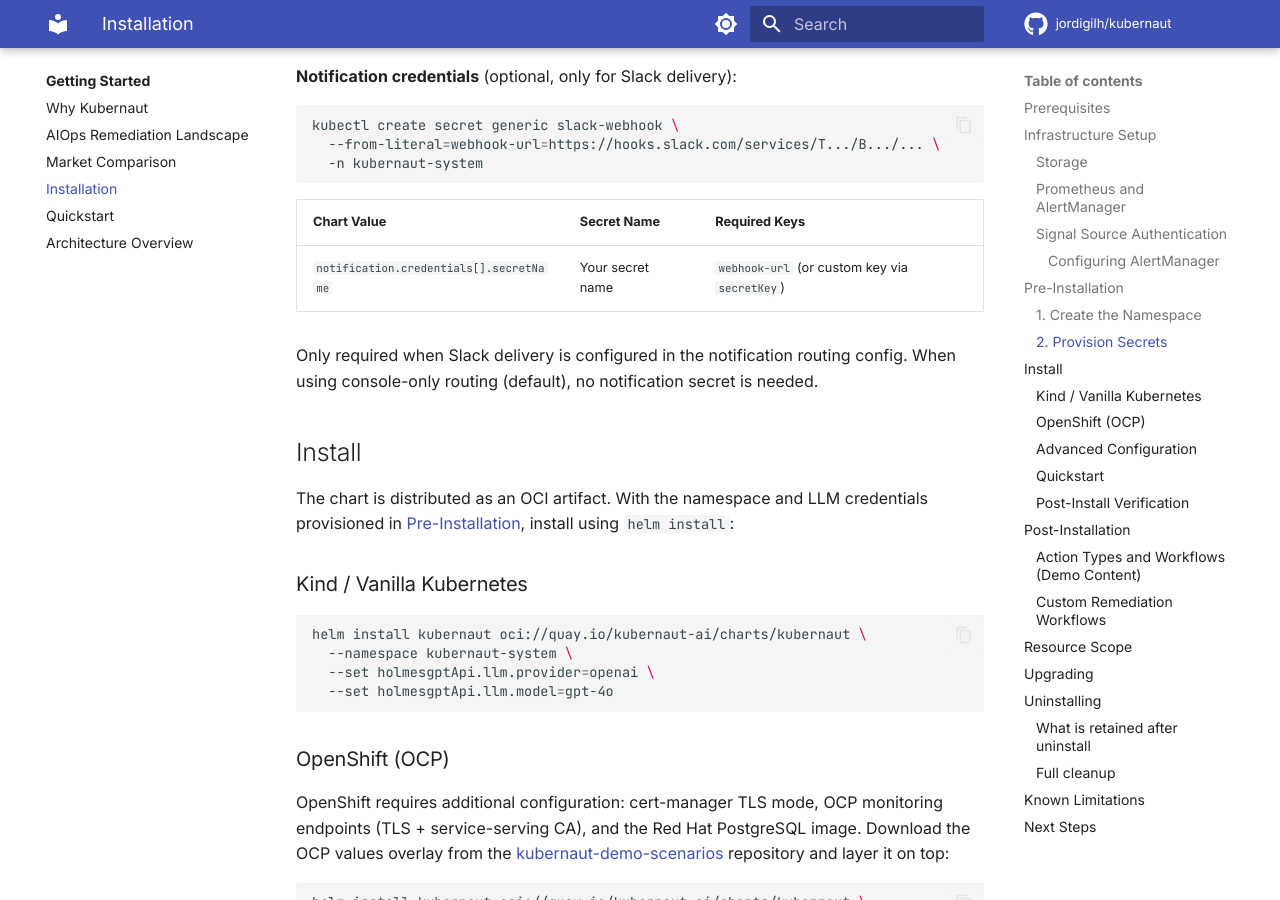
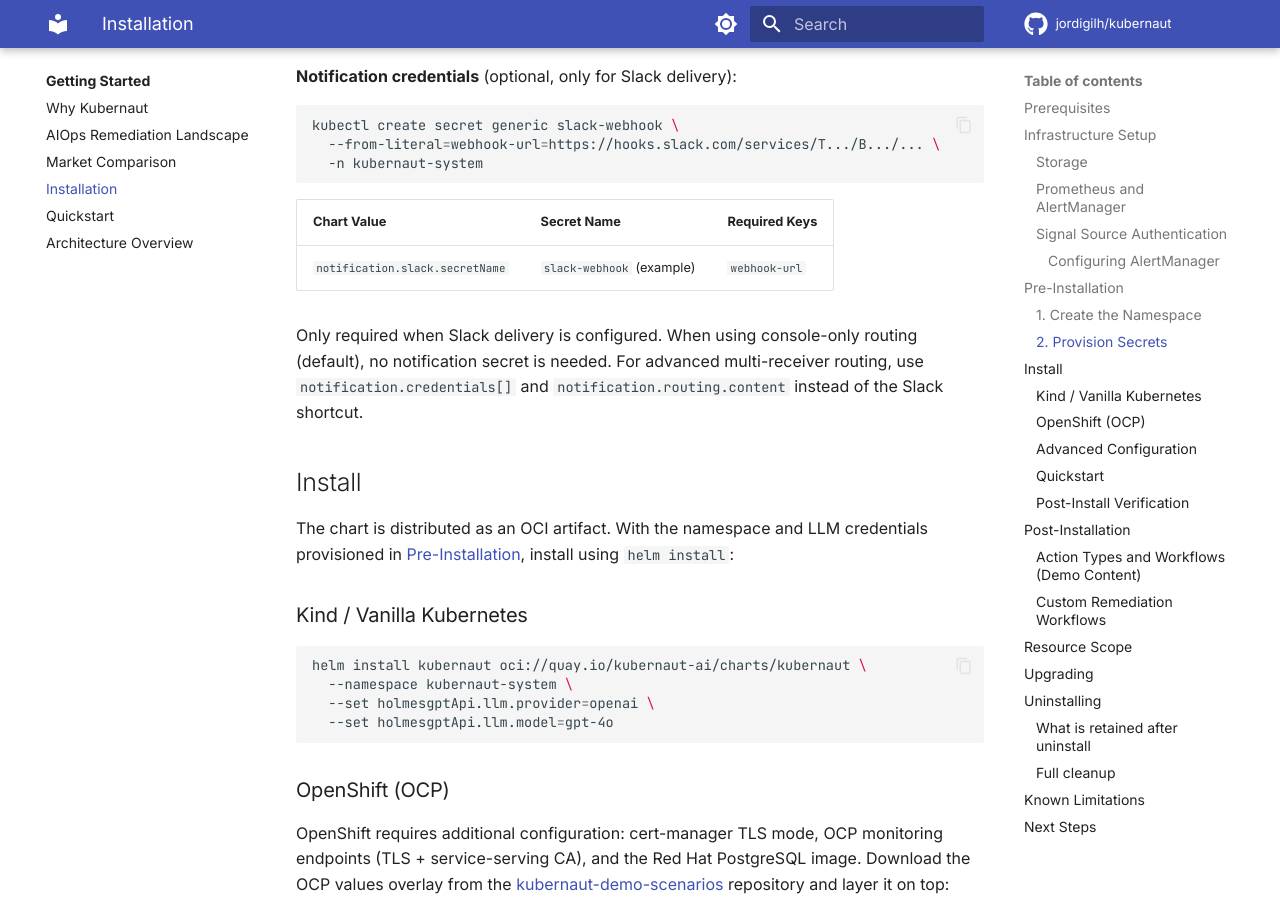
Before and after one commit to jordigilh/kubernaut-docs, an MkDocs documentation site: the page built from docs/getting-started/installation.md, in a window 1280 px wide and 900 px high, scrolled down 5198 px. Built offline with MkDocs 1.6.1 and Material for MkDocs 9.7.7, drawn with Linux system fonts in a browser that asks for light colours; comment, search, counter and statistics services are not loaded; the version menu is left out; some of the changed text lies outside the part shown.

Commit message:
docs: update notification table and simplify post-install verification
Show notification.slack.secretName shortcut as the primary path instead
of the low-level credentials[] mechanism. Simplify post-install
verification to kubectl get pods (readiness probes already confirm
health) and kubectl get rw (no auth needed, unlike DataStorage API).

Made-with: Cursor

```diff
--- a/docs/getting-started/installation.md
+++ b/docs/getting-started/installation.md
@@ -195,9 +195,9 @@ kubectl create secret generic slack-webhook \
 
 | Chart Value | Secret Name | Required Keys |
 |---|---|---|
-| `notification.credentials[].secretName` | Your secret name | `webhook-url` (or custom key via `secretKey`) |
+| `notification.slack.secretName` | `slack-webhook` (example) | `webhook-url` |
 
-Only required when Slack delivery is configured in the notification routing config. When using console-only routing (default), no notification secret is needed.
+Only required when Slack delivery is configured. When using console-only routing (default), no notification secret is needed. For advanced multi-receiver routing, use `notification.credentials[]` and `notification.routing.content` instead of the Slack shortcut.
 
 ## Install
 
```
Also changed, not shown: other parts of docs/getting-started/installation.md (+2 -7 lines).
